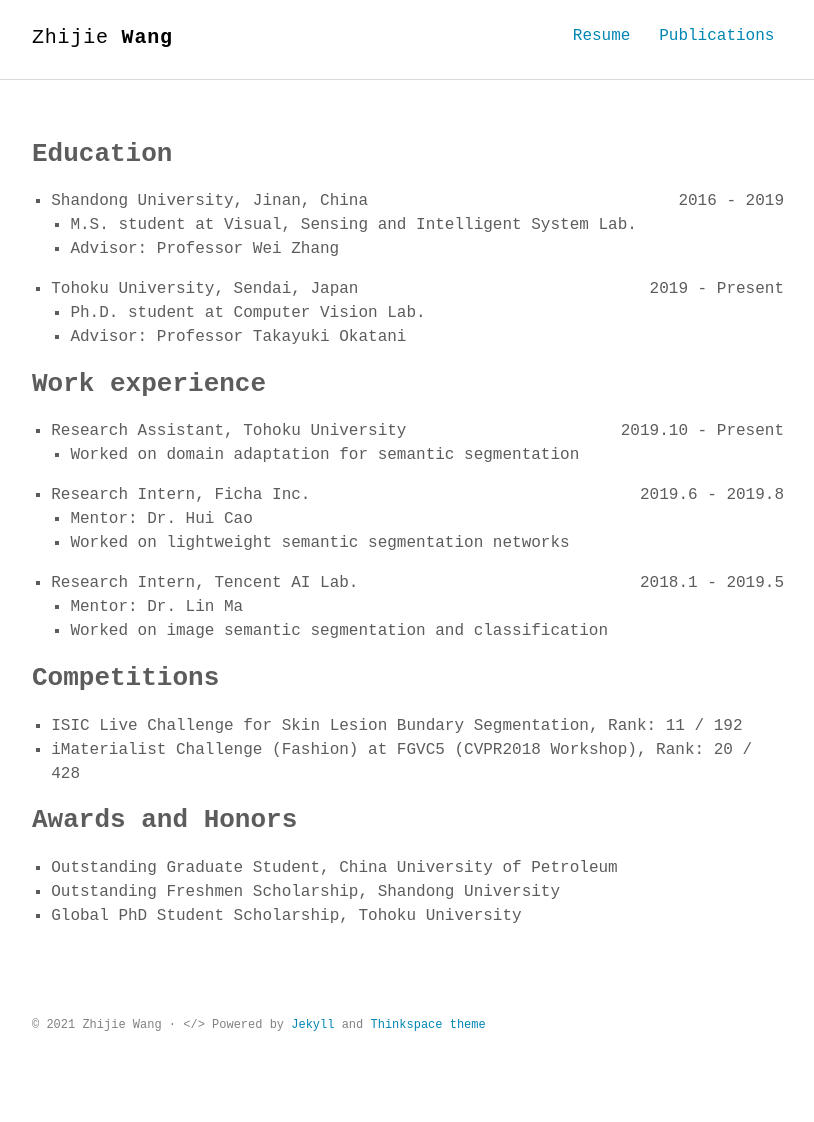
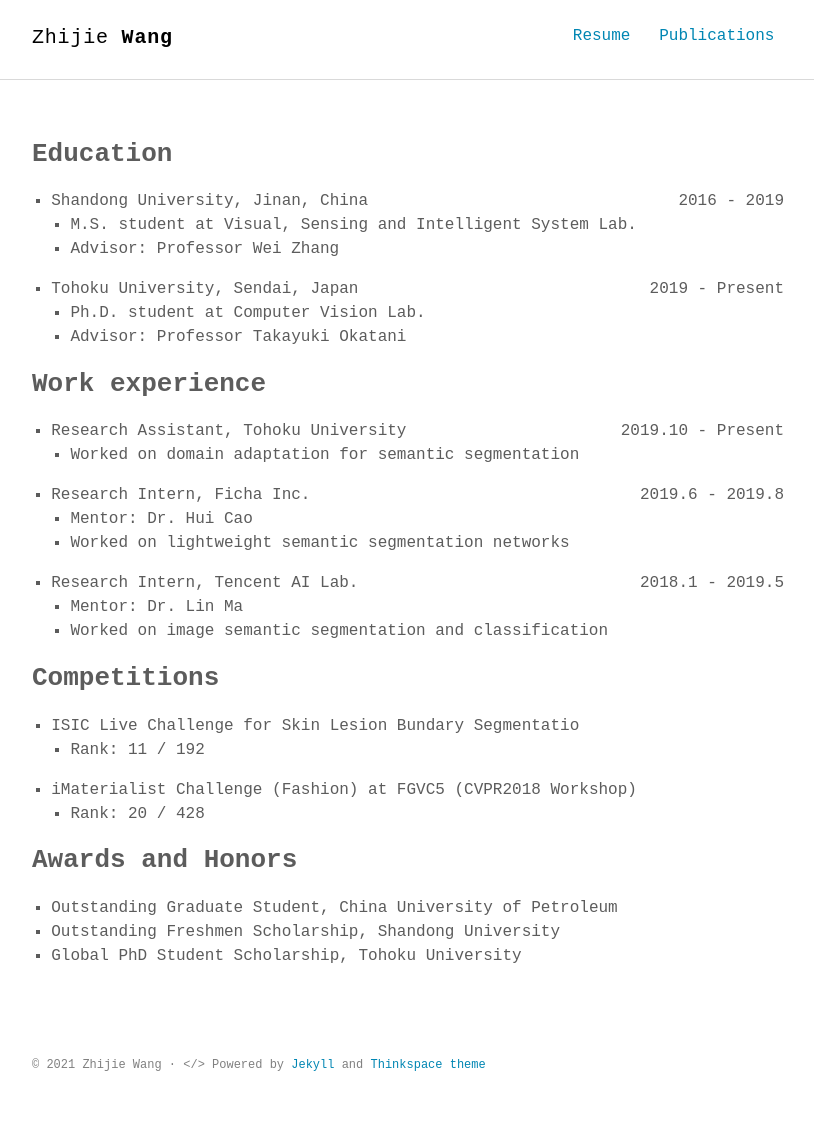
Before and after one commit to wangjuansan/wangjuansan.github.io, a Jekyll site: the page built from cv.md, in a window 1280 px wide. Shown: the whole page, without its empty margins (232-1046 px from the left). Built offline with Jekyll 4.4.1, drawn with Linux system fonts in a browser that asks for light colours; some web fonts are replaced; before the commit the page ends 1082 px from its top, so only the background shows below that.

Commit message:
reformat the layout of resume

```diff
--- a/cv.md
+++ b/cv.md
@@ -51,8 +51,10 @@ permalink: /cv/
 
 ## Competitions
 
-* ISIC Live Challenge for Skin Lesion Bundary Segmentation, Rank: 11 / 192
-* iMaterialist Challenge (Fashion) at FGVC5 (CVPR2018 Workshop), Rank: 20 / 428
+* ISIC Live Challenge for Skin Lesion Bundary Segmentatio
+  * Rank: 11 / 192
+* iMaterialist Challenge (Fashion) at FGVC5 (CVPR2018 Workshop)
+  * Rank: 20 / 428
 
 ## Awards and Honors
 * Outstanding Graduate Student, China University of Petroleum
```
